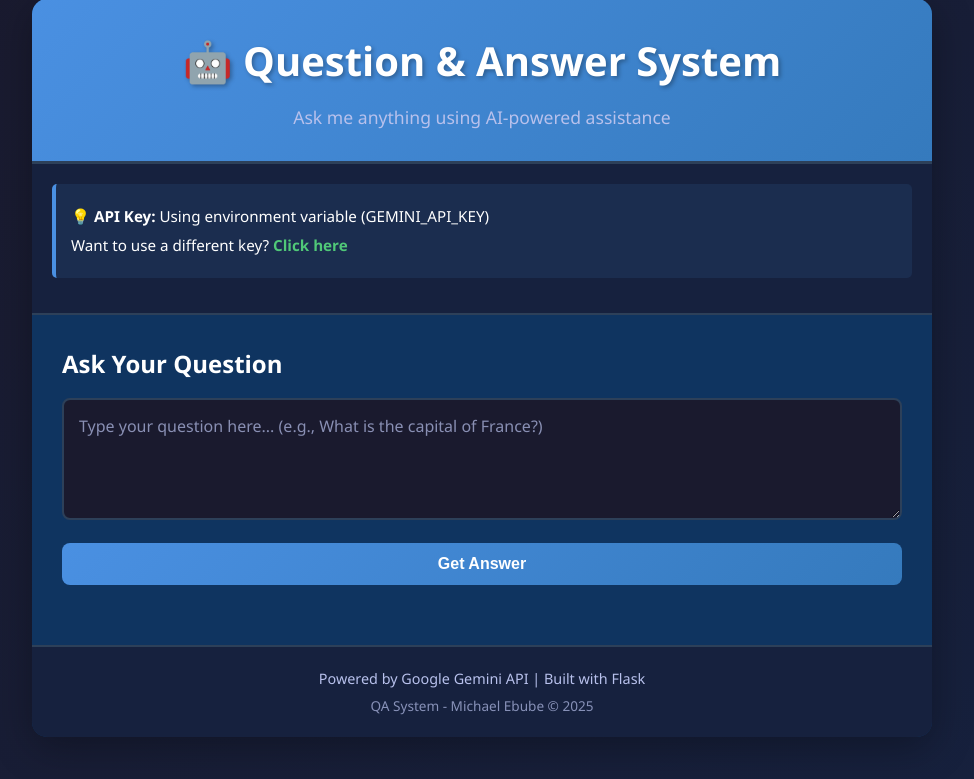
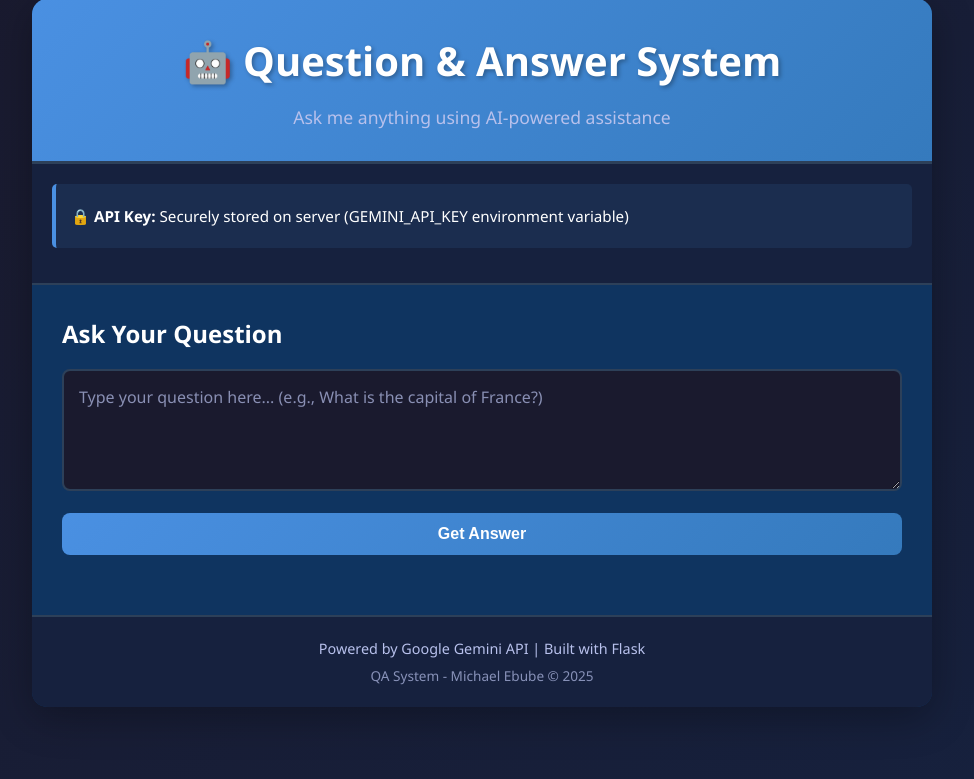
Before and after one commit to michaelebube/Question_Answering-System, a Flask app: page / in a window 1280 px wide. Shown: the part 21-800 px from the top of the page, without its empty margins (158-1132 px from the left). Run offline with Flask 3, Linux system fonts and the light colour scheme.

Commit message:
fixed issue of exposed client api (only use server-side api)

```diff
--- a/app.py
+++ b/app.py
@@ -16,7 +16,7 @@ load_dotenv()
 app = Flask(__name__)
 
 # Configure the LLM client
-GEMINI_API_KEY = os.getenv('GEMINI_API_KEY', '')
+GEMINI_API_KEY = os.getenv("GEMINI_API_KEY", "")
 
 
 class QuestionProcessor:
@@ -34,19 +34,18 @@ class QuestionProcessor:
         processed = question.lower()
 
         # Remove extra whitespace
-        processed = ' '.join(processed.split())
+        processed = " ".join(processed.split())
 
         # Remove punctuation except question marks
-        processed = ''.join(
-            char for char in processed
-            if char not in string.punctuation or char == '?'
+        processed = "".join(
+            char for char in processed if char not in string.punctuation or char == "?"
         )
 
         # Tokenization (split into words)
         tokens = processed.split()
 
         # Reconstruct the question
-        processed = ' '.join(tokens)
+        processed = " ".join(tokens)
 
         return processed
 
@@ -65,13 +64,13 @@ def get_llm_answer(question: str, api_key: str) -> dict:
     try:
         if not api_key:
             return {
-                'success': False,
-                'error': 'API key not configured. Please set GEMINI_API_KEY environment variable.'
+                "success": False,
+                "error": "API key not configured. Please set GEMINI_API_KEY environment variable.",
             }
 
         # Configure Gemini
         genai.configure(api_key=api_key)
-        model = genai.GenerativeModel('gemini-2.5-flash')
+        model = genai.GenerativeModel("gemini-2.5-flash")
 
         # Construct prompt
         prompt = f"""You are a helpful AI assistant that provides clear, accurate, and concise answers to questions.
@@ -86,52 +85,44 @@ Answer:"""
             generation_config=genai.types.GenerationConfig(
                 temperature=0.7,
                 max_output_tokens=1024,
-            )
+            ),
         )
 
         # Extract answer
         answer = response.text.strip()
 
-        return {
-            'success': True,
-            'answer': answer
-        }
+        return {"success": True, "answer": answer}
 
     except Exception as e:
         return {
-            'success': False,
-            'error': f'Error communicating with LLM API: {str(e)}'
+            "success": False,
+            "error": f"Error communicating with LLM API: {str(e)}",
         }
 
 
-@app.route('/')
+@app.route("/")
 def index():
     """Render the main page."""
-    return render_template('index.html')
+    return render_template("index.html")
 
 
-@app.route('/ask', methods=['POST'])
+@app.route("/ask", methods=["POST"])
 def ask_question():
     """Handle question submission."""
     try:
         data = request.get_json()
 
-        if not data or 'question' not in data:
-            return jsonify({
-                'success': False,
-                'error': 'No question provided'
-            }), 400
+        if not data or "question" not in data:
+            return jsonify({"success": False, "error": "No question provided"}), 400
 
-        question = data['question'].strip()
+        question = data["question"].strip()
 
         if not question:
-            return jsonify({
-                'success': False,
-                'error': 'Question cannot be empty'
-            }), 400
+            return jsonify({"success": False, "error": "Question cannot be empty"}), 400
 
-        # Get API key from request or environment
-        api_key = data.get('api_key', GEMINI_API_KEY)
+        # SECURITY: Only use server-side API key from environment variable
+        # Never accept API keys from client to prevent exposure
+        api_key = GEMINI_API_KEY
 
         # Preprocess the question
         processor = QuestionProcessor()
@@ -140,37 +131,33 @@ def ask_question():
         # Get answer from LLM
         result = get_llm_answer(question, api_key)
 
-        if result['success']:
-            return jsonify({
-                'success': True,
-                'original_question': question,
-                'processed_question': processed_question,
-                'answer': result['answer']
-            })
+        if result["success"]:
+            return jsonify(
+                {
+                    "success": True,
+                    "original_question": question,
+                    "processed_question": processed_question,
+                    "answer": result["answer"],
+                }
+            )
         else:
-            return jsonify({
-                'success': False,
-                'error': result['error']
-            }), 500
+            return jsonify({"success": False, "error": result["error"]}), 500
 
     except Exception as e:
-        return jsonify({
-            'success': False,
-            'error': str(e)
-        }), 500
+        return jsonify({"success": False, "error": str(e)}), 500
 
 
-@app.route('/health')
+@app.route("/health")
 def health():
     """Health check endpoint."""
-    return jsonify({'status': 'ok'})
+    return jsonify({"status": "ok"})
 
 
-if __name__ == '__main__':
+if __name__ == "__main__":
     # Check if API key is set
     if not GEMINI_API_KEY:
         print("WARNING: GEMINI_API_KEY environment variable not set.")
         print("Users will need to provide their API key through the web interface.")
 
     # Run the Flask app
-    app.run(debug=True, host='0.0.0.0', port=5000)
+    app.run(debug=True, host="0.0.0.0", port=5000)
--- a/templates/index.html
+++ b/templates/index.html
@@ -15,17 +15,7 @@
 
         <div class="api-key-section" id="apiKeySection">
             <div class="info-box">
-                <p>💡 <strong>API Key:</strong> Using environment variable (GEMINI_API_KEY)</p>
-                <p>Want to use a different key? <a href="#" onclick="showApiKeyInput(); return false;">Click here</a></p>
-            </div>
-            <div class="api-input-group" id="apiInputGroup" style="display: none;">
-                <input
-                    type="password"
-                    id="apiKeyInput"
-                    placeholder="Enter your Gemini API key to override"
-                    class="api-input"
-                />
-                <button onclick="saveApiKey()" class="btn btn-secondary">Save Key</button>
+                <p>🔒 <strong>API Key:</strong> Securely stored on server (GEMINI_API_KEY environment variable)</p>
             </div>
         </div>
 
@@ -75,34 +65,6 @@
     </div>
 
     <script>
-        let apiKey = '';
-
-        function showApiKeyInput() {
-            document.getElementById('apiInputGroup').style.display = 'flex';
-        }
-
-        // Check if API key is stored
-        window.onload = function() {
-            const storedKey = localStorage.getItem('gemini_api_key');
-            if (storedKey) {
-                apiKey = storedKey;
-                document.getElementById('apiKeyInput').value = storedKey;
-            }
-        };
-
-        function saveApiKey() {
-            const keyInput = document.getElementById('apiKeyInput');
-            apiKey = keyInput.value.trim();
-
-            if (apiKey) {
-                localStorage.setItem('gemini_api_key', apiKey);
-                alert('API key saved successfully!');
-                document.getElementById('apiInputGroup').style.display = 'none';
-            } else {
-                alert('Please enter a valid API key');
-            }
-        }
-
         async function askQuestion() {
             const questionInput = document.getElementById('questionInput');
             const question = questionInput.value.trim();
@@ -117,18 +79,12 @@
             hideResults();
 
             try {
-                // Only send api_key if user has overridden it
-                const requestBody = { question: question };
-                if (apiKey) {
-                    requestBody.api_key = apiKey;
-                }
-
                 const response = await fetch('/ask', {
                     method: 'POST',
                     headers: {
                         'Content-Type': 'application/json',
                     },
-                    body: JSON.stringify(requestBody)
+                    body: JSON.stringify({ question: question })
                 });
 
                 const data = await response.json();
```
Also changed, not shown: 1 other file.
